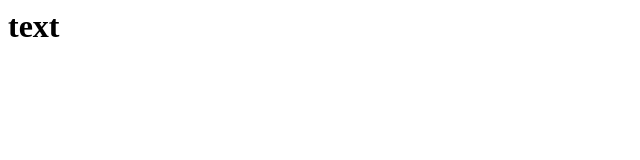
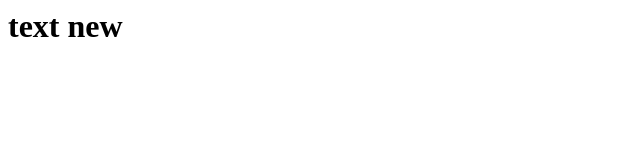
Before and after one commit to forjos/testrepo, a plain HTML site: page index.html in a window 1280 px wide. Shown: the full height of the page, 0-640 px from the left. Drawn offline with Linux system fonts and the light colour scheme.

Commit message:
Update index.html

```diff
--- a/index.html
+++ b/index.html
@@ -1 +1 @@
-<h1>text</h1>
+<h1>text new</h1>
```
